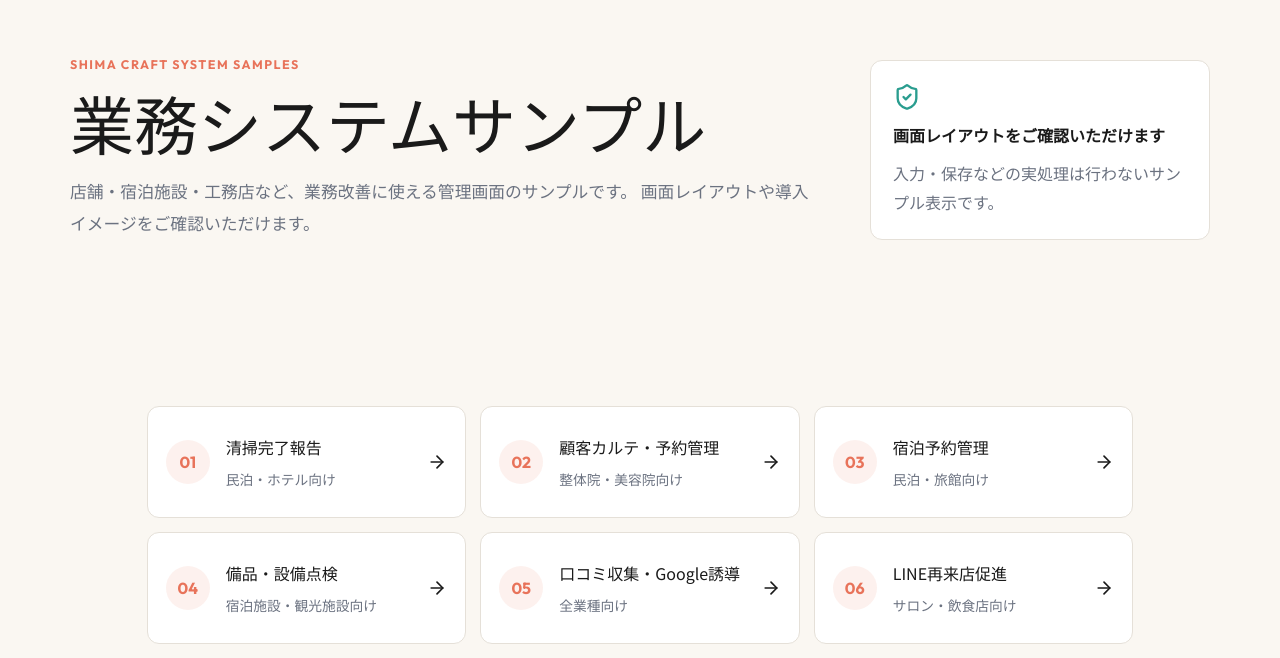
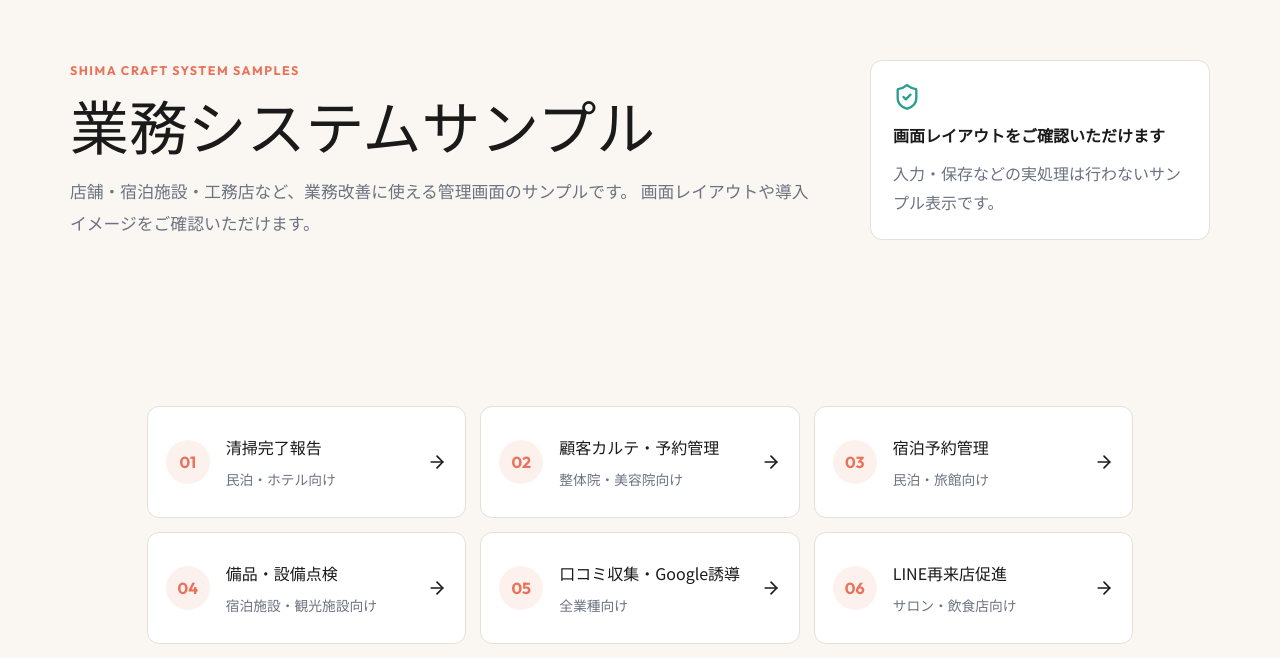
Before and after one commit to shimacraft8/shima-craft.com, a Next.js app: page /system-samples in a window 1280 px wide. Shown: the part 124-782 px from the top of the page. Built offline with nearby package versions, Linux system fonts and the light colour scheme; no server answers.

Commit message:
サンプル一覧の見出し改行を調整

```diff
--- a/app/system-samples.css
+++ b/app/system-samples.css
@@ -72,11 +72,18 @@
 }
 
 .sample-scope .home h1 {
-  max-width: 760px;
+  max-width: 900px;
   margin: 10px 0 18px;
-  font-size: clamp(2.2rem, 5vw, 4.8rem);
+  font-size: clamp(2.2rem, 4.6vw, 4.6rem);
   line-height: 1.12;
   letter-spacing: 0;
+  word-break: keep-all;
+  overflow-wrap: normal;
+}
+
+.sample-scope .sample-title-piece {
+  display: inline-block;
+  white-space: nowrap;
 }
 
 .sample-scope .home-lead {
--- a/app/system-samples/page.tsx
+++ b/app/system-samples/page.tsx
@@ -9,7 +9,10 @@ export default function Home() {
         <section className="home-hero">
           <div>
             <p className="eyebrow">SHIMA CRAFT SYSTEM SAMPLES</p>
-            <h1>業務システムサンプル</h1>
+            <h1>
+              <span className="sample-title-piece">業務システム</span>
+              <span className="sample-title-piece">サンプル</span>
+            </h1>
             <p className="home-lead">
               店舗・宿泊施設・工務店など、業務改善に使える管理画面のサンプルです。
               画面レイアウトや導入イメージをご確認いただけます。
```
